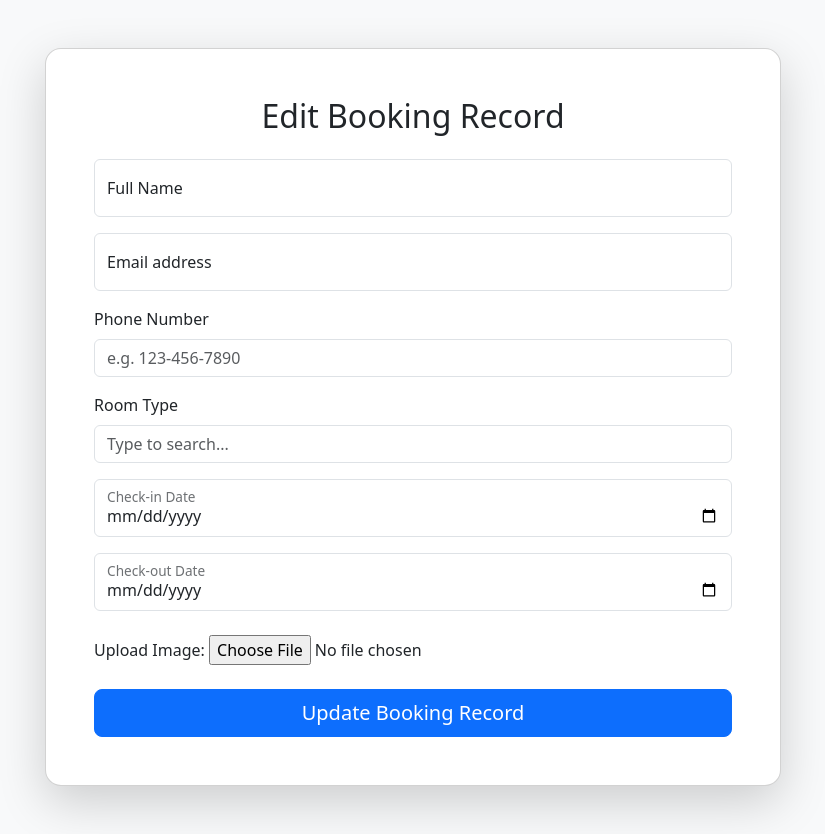
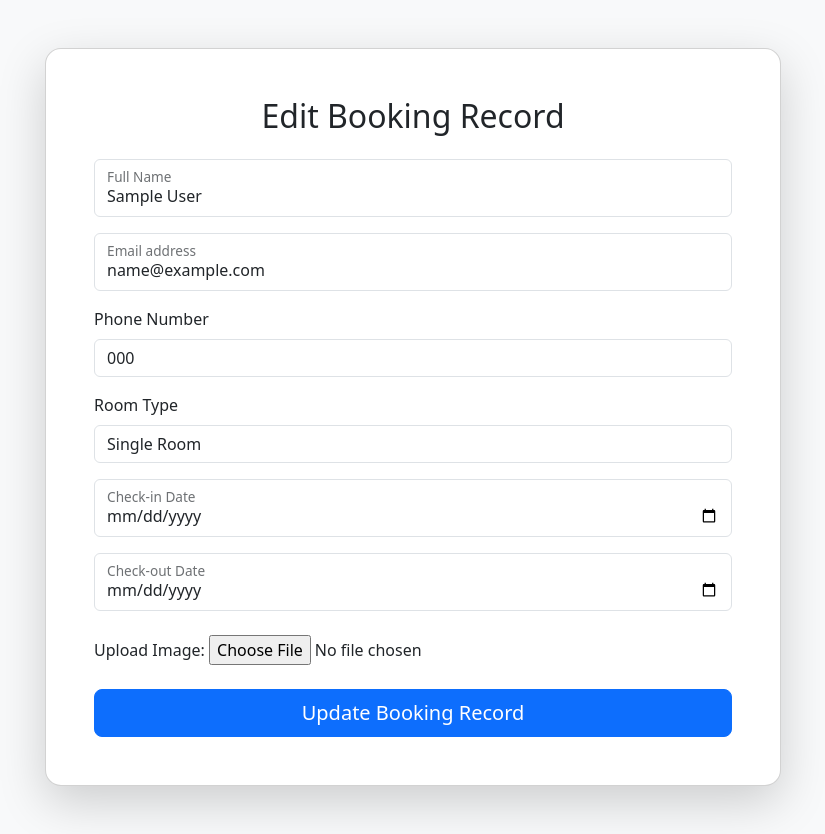
Before and after one commit to Maryjane-16/hotel_booking_management_system, a PHP site: page /edit.php?id=1 in a window 1280 px wide. Shown: the whole page, without its empty margins (227-1052 px from the left). Run offline with PHP 8.4, Linux system fonts and the light colour scheme; tables that the repository leaves empty or names only in its code hold one stand-in row (values such as "Sample post").

Commit message:
feat: retrieve edit data and resolve the url

```diff
--- a/edit.php
+++ b/edit.php
@@ -1,3 +1,43 @@
+<?php
+
+require_once "includes/db_connect.php";
+require_once "includes/get_booking_record_id.php";
+
+
+$id = $_GET['id'];
+
+ //connect our db
+$conn = connectDB();
+
+if (isset($_GET['id'])){
+  $data = getBookingRecordById($conn, $id);
+
+  //You can also handle the case where no record is found in the specified ID
+  if (!$data) {
+    echo require_once "includes/no_booking_record.php";
+    exit;
+  }
+
+
+ if($data){
+  $full_name = $data['full_name'];
+  $email = $data['email'];
+  $phone_number = $data['phone_number'];
+  $room_type = $data['room_type'];
+  $check_in_date = $data['check_in_date'];
+  $check_out_date = $data['check_out_date'];
+  $image_file = $data['image_file'];
+ }
+} else {
+  //You can also handle the case where no ID is in the URL
+  echo require_once "includes/invalid_request.php";
+  exit;
+}
+
+
+?>
+
+
 <!DOCTYPE html>
 <html lang="en">
 
@@ -19,48 +59,49 @@
 
             <form method="POST" enctype="multipart/form-data">
               <div class="mb-3 form-floating">
-                <input type="text" class="form-control" id="fullName" placeholder="Full Name" required>
+                <input type="text" class="form-control" id="fullName" placeholder="Full Name" value="<?= $full_name ?>" required>
                 <label for="fullName">Full Name</label>
               </div>
 
               <div class="mb-3 form-floating">
-                <input type="email" class="form-control" id="email" placeholder="Email address" required>
+                <input type="email" class="form-control" id="email" placeholder="Email address" value="<?= $email ?>" required>
                 <label for="email">Email address</label>
               </div>
 
               <div class="mb-3">
                 <label for="phone" class="form-label">Phone Number</label>
-                <input type="tel" class="form-control" id="phone" name="phone" placeholder="e.g. 123-456-7890" required>
+                <input type="tel" class="form-control" id="phone" name="phone" placeholder="e.g. 123-456-7890" value="<?= $phone_number ?>" required>
               </div>
 
               <div class="mb-3">
                 <label for="roomType" class="form-label">Room Type</label>
-                <input class="form-control" list="roomOptions" id="roomType" placeholder="Type to search..." required>
-                <datalist id="roomOptions">
-                  <option value="Single Room">
-                  <option value="Double Room">
-                  <option value="Suite">
-                  <option value="Family Room">
-                  <option value="Deluxe">
-                  <option value="Executive Room">
-                  <option value="Presidential Room">
-                </datalist>
-              </div>
+                <select class="form-control" id="roomType" name="room_type" required>
+
+                <?php
+                $Room_types = ['Single Room', 'Double Room', 'Suite', 'Family Room', 'Deluxe', 'Executive Room', 'Presidential Room'];
+
+                foreach($Room_types as $room){
+                  $selected = ($room === $room_type) ? 'selected': '';
+                  echo "<option value='$room' $selected>$room</option>";
+                }
+                ?>
+                </select>
+                </div>
 
               <div class="mb-3 form-floating">
-                <input type="date" class="form-control" id="checkin" placeholder="Check-in Date" required>
+                <input type="date" class="form-control" id="checkin" placeholder="Check-in Date"  value="<?= $check_in_date ?>" required>
                 <label for="checkin">Check-in Date</label>
               </div>
 
               <div class="mb-4 form-floating">
-                <input type="date" class="form-control" id="checkout" placeholder="Check-out Date" required>
+                <input type="date" class="form-control" id="checkout" placeholder="Check-out Date"  value="<?= $check_out_date ?>" required>
                 <label for="checkout">Check-out Date</label>
               </div>
 
               <!-- upload image-->
               <div class="mb-4">
                 <label for="file">Upload Image:</label>
-                <input type="file" name="file" id="file">
+                <input type="file" name="file" id="file"  value="<?= $image_file ?>">
               </div>
 
               <!-- submit button-->
--- /dev/null
+++ b/includes/get_booking_record_id.php
@@ -0,0 +1,24 @@
+<?php
+
+function getBookingRecordById($conn, $id){
+
+    // fetches a specific booking_records by its id
+    $sql = "SELECT * FROM booking_records WHERE id = ?";
+
+    // prepare an SQL statement for execution
+    $stmt = mysqli_prepare($conn, $sql);
+
+    // bind variables for the parameter markers in the SQL statement prepared
+    mysqli_stmt_bind_param($stmt, 'i', $id);
+
+    //execute the prepared statement
+    mysqli_stmt_execute($stmt);
+
+    //get a result set from a prepared statement as an object
+    $get_result = mysqli_stmt_get_result($stmt);
+
+    // $data = mysqli_fetch_array($get_result, MYSQLI_ASSOC);
+    $data = mysqli_fetch_assoc($get_result);
+
+    return $data;
+}
```
Also changed, not shown: includes/invalid_request.php (added, +25 -0 lines), includes/no_booking_record.php (added, +24 -0 lines), show.php (+2 -17 lines), 1 other file.
